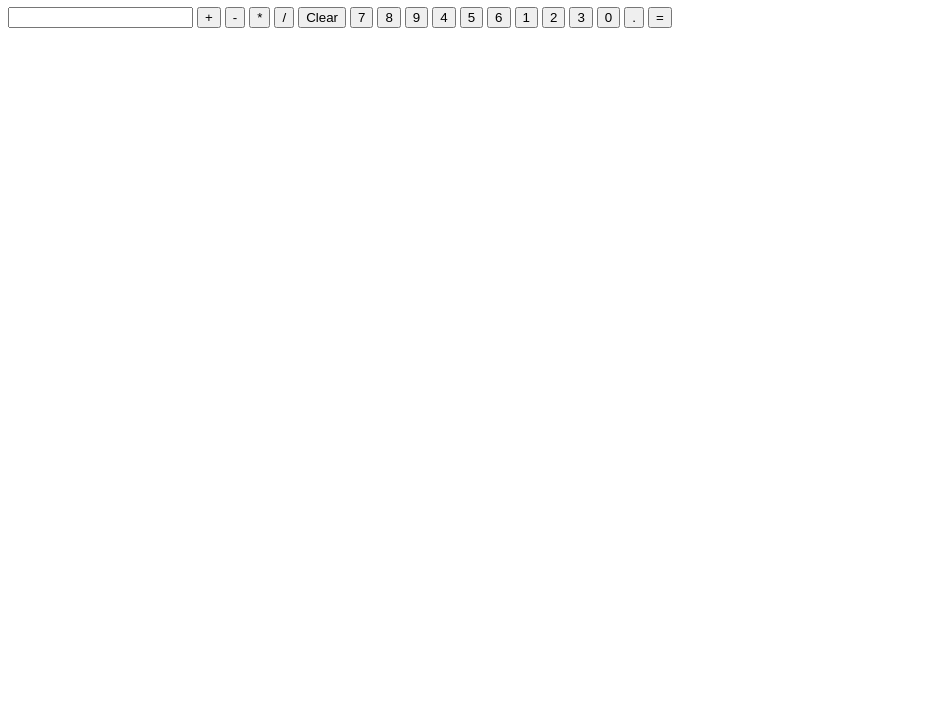
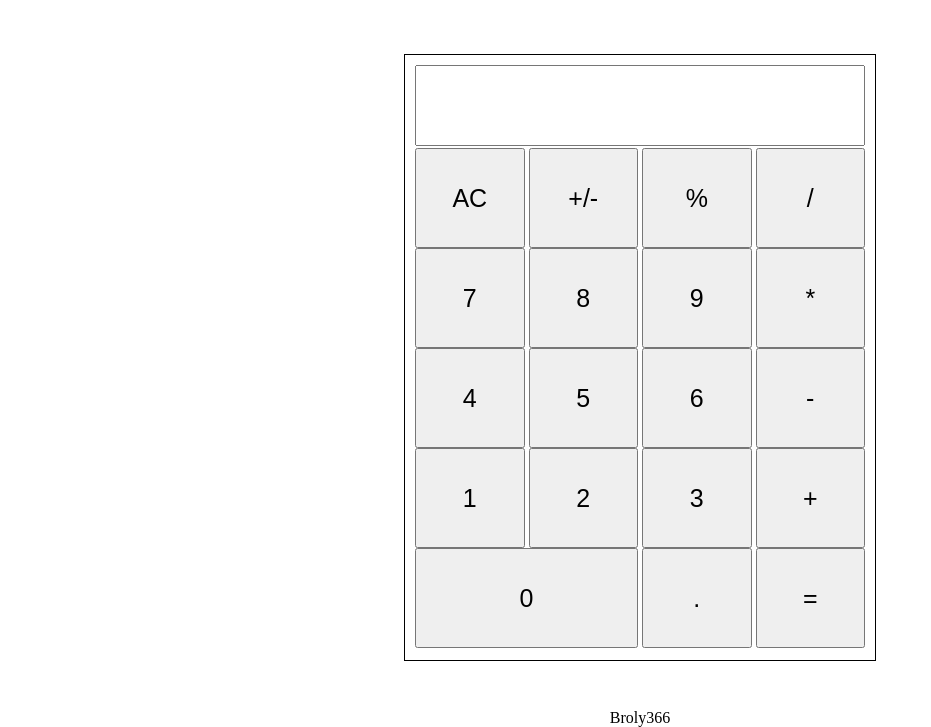
Before and after one commit to Broly366/Calculator, a plain HTML site: page index.html in a window 1280 px wide. Shown: the part 73-800 px from the top of the page, without its empty margins (0-931 px from the left). Drawn offline with Linux system fonts and the light colour scheme.

Commit message:
add footer and style
added a basic css to make everything better

```diff
--- a/index.html
+++ b/index.html
@@ -2,31 +2,39 @@
 <html>
     <head>
         <meta charset="utf-8">
-        <title>Calculator366</title>
+        <title>Miaoculator</title>
+        <link rel="stylesheet" href="style.css">
     </head>
     <body>
         <div class="header">
-            <h1>Calculator366</h1>
+            <h1>Miaoculator</h1>
         </div>
         <div class="calculatorKeys">
             <input type="text" id="display" readonly>
-            <button class="operator add" onclick="putOpInDisplay('+')">+</button>
-            <button class="operator subtraction" onclick="putOpInDisplay('-')">-</button>
-            <button class="operator multiply" onclick="putOpInDisplay('*')">*</button>
-            <button class="operator divide" onclick="putOpInDisplay('/')">/</button>
-            <button class="clear" onclick="clearDisplay()">Clear</button>
-            <button onclick="putNumInDisplay(7)">7</button>
-            <button onclick="putNumInDisplay(8)">8</button>
-            <button onclick="putNumInDisplay(9)">9</button>
-            <button onclick="putNumInDisplay(4)">4</button>
-            <button onclick="putNumInDisplay(5)">5</button>
-            <button onclick="putNumInDisplay(6)">6</button>
-            <button onclick="putNumInDisplay(1)">1</button>
-            <button onclick="putNumInDisplay(2)">2</button>
-            <button onclick="putNumInDisplay(3)">3</button>
-            <button onclick="putNumInDisplay(0)">0</button>
-            <button>.</button>
-            <button onclick="calculate()">=</button>
+            <div class="buttons-box">
+                <button class="buttons clear" onclick="clearDisplay()">AC</button>
+                <button class="buttons">+/-</button>
+                <button class="buttons">%</button>
+                <button class="buttons" onclick="putOpInDisplay('/')">/</button>
+                <button class="buttons" onclick="putNumInDisplay(7)">7</button>
+                <button class="buttons" onclick="putNumInDisplay(8)">8</button>
+                <button class="buttons" onclick="putNumInDisplay(9)">9</button>
+                <button class="buttons" onclick="putOpInDisplay('*')">*</button>
+                <button class="buttons" onclick="putNumInDisplay(4)">4</button>
+                <button class="buttons" onclick="putNumInDisplay(5)">5</button>
+                <button class="buttons" onclick="putNumInDisplay(6)">6</button>
+                <button class="buttons" onclick="putOpInDisplay('-')">-</button>
+                <button class="buttons" onclick="putNumInDisplay(1)">1</button>
+                <button class="buttons" onclick="putNumInDisplay(2)">2</button>
+                <button class="buttons" onclick="putNumInDisplay(3)">3</button>
+                <button class="buttons" onclick="putOpInDisplay('+')">+</button>
+                <button class="buttons" style="width: 223px;" onclick="putNumInDisplay(0)">0</button>
+                <button class="buttons">.</button>
+                <button class="buttons" onclick="calculate()">=</button>
+            </div>
+        </div>
+        <div class="footer">
+            Broly366
         </div>
         <script src="javascript.js"></script>
     </body>
--- /dev/null
+++ b/style.css
@@ -0,0 +1,36 @@
+body {
+    display: flex;
+    flex-direction: column;
+    min-height: 100vh;
+    justify-content: space-between;
+    align-items: center;
+    margin: 0;
+}
+
+#display {
+    width: 441.5px;
+    height: 75px;
+    font-size: 50px;
+    text-align: end;
+}
+
+.calculatorKeys{
+    display: flex;
+    width: 450px;
+    height: 585px;
+    flex-wrap: wrap;
+    border: 1px solid black;
+    padding: 10px
+};
+
+.buttons-box{
+    display: flex;
+}
+
+.buttons{
+    width: 109.5px;
+    height: 100px;
+    padding: 0;
+    margin: 0;
+    font-size: 25px;
+};
```
